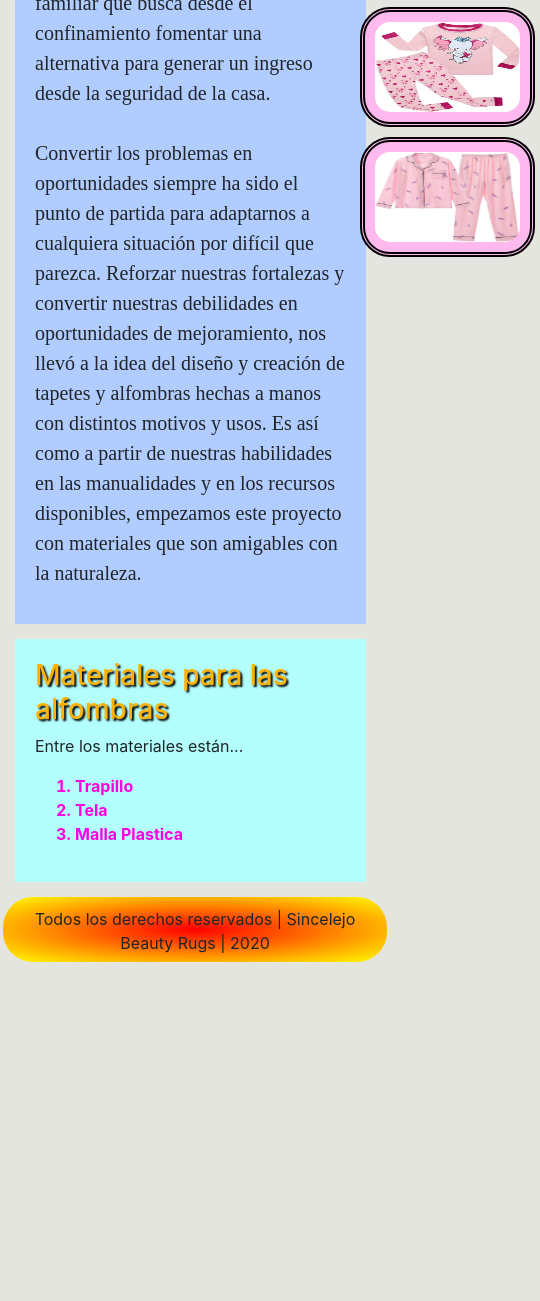
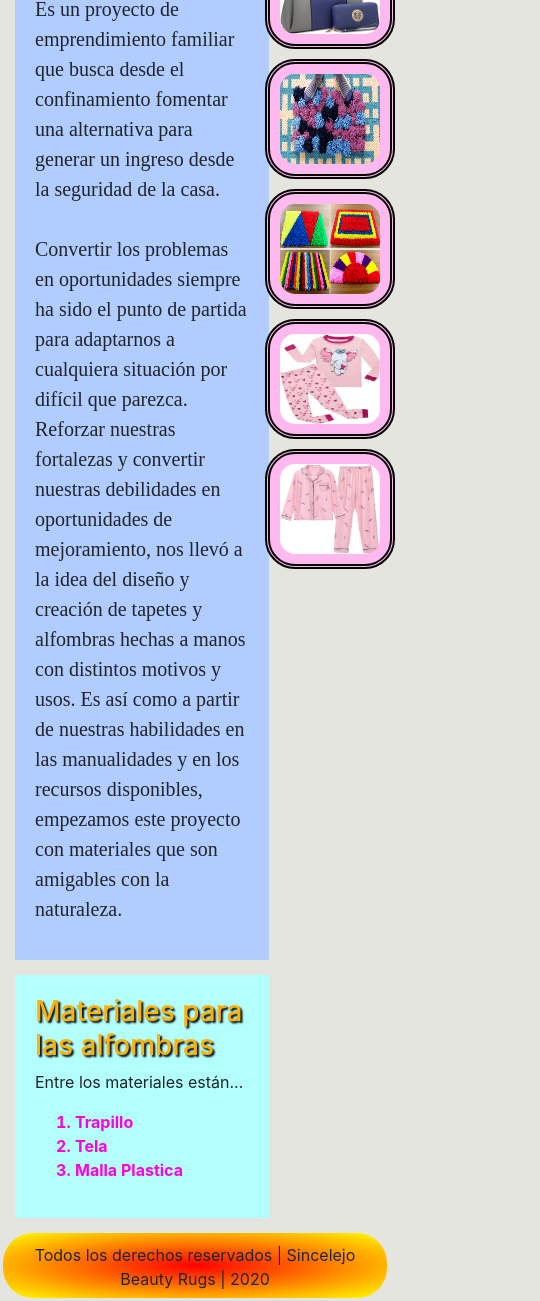
Before and after one commit to DANIELX27/Sincelejo-Beauty-Rugs, a plain HTML site: page index.html in a window 390 px wide. Shown: the part 656-1957 px from the top of the page, 540 px wide, since content can reach past the window. Before the commit the page ends 1621 px from the top, so only its background shows below. Drawn offline with nearby package versions, Linux system fonts and the light colour scheme.

Commit message:
Ajustes en el Phone View

```diff
--- a/css/estilos.css
+++ b/css/estilos.css
@@ -82,13 +82,13 @@
     align-content: center; }
   .section_2 {
     margin: 15px;
-    width: 90%;
+    width: 65%;
     background-color: #B1CCFF;
     padding: 20px;
     align-content: center; }
   .section_3 {
     margin: 15px;
-    width: 90%;
+    width: 65%;
     background-color: #B2FFFD;
     padding: 20px;
     align-content: center; }
@@ -137,7 +137,8 @@
   .container_1 {
     width: 200px;
     position: absolute;
-    left: 270px; }
+    top: 450px;
+    left: 190px; }
   .container_2 {
     padding: 10px;
     border: 5px dotted #33F157;
@@ -291,6 +292,7 @@
     font-size: 15px;
     padding: 0px;
     height: 100px;
+    width: 100%;
     font-weight: bold;
     text-align: center;
     word-spacing: 0px; }
@@ -329,13 +331,13 @@
     align-content: center; }
   .section_2 {
     margin: 15px;
-    width: 90%;
+    width: 65%;
     background-color: #B1CCFF;
     padding: 20px;
     align-content: center; }
   .section_3 {
     margin: 15px;
-    width: 90%;
+    width: 65%;
     background-color: #B2FFFD;
     padding: 20px;
     align-content: center; }
@@ -349,7 +351,7 @@
     border-radius: 30px; }
   /*IMAGENES(all)*/
   .bloque_1 {
-    width: 175px;
+    width: 130px;
     height: 120px;
     float: right;
     margin: 5px;
@@ -382,7 +384,7 @@
     background-color: #FFB9EF;
     margin: 0px 0px; }
   .container_1 {
-    width: 200px;
+    width: 60px;
     position: absolute;
     left: 340px; }
   .container_2 {
@@ -631,6 +633,7 @@
   .container_1 {
     width: 300px;
     position: absolute;
+    top: 150px;
     left: 310px; }
   .container_2 {
     padding: 10px;
@@ -1097,8 +1100,8 @@
     border-radius: 30px; }
   /*IMAGENES(all)*/
   .bloque_1 {
-    width: 430px;
-    height: 360px;
+    width: 420px;
+    height: 350px;
     float: right;
     margin: 5px;
     padding: 10px;
@@ -1132,6 +1135,7 @@
   .container_1 {
     width: 900px;
     position: absolute;
+    top: 120px;
     left: 400px; }
   .container_2 {
     padding: 10px;
--- a/scss/scss.scss
+++ b/scss/scss.scss
@@ -109,7 +109,7 @@ $ancho_imagenes_cel:100px;
 
     .section_2 {
         margin: 15px;
-        width: 90%;
+        width: 65%;
         background-color: #B1CCFF;
         padding: 20px;
         align-content: center;
@@ -117,7 +117,7 @@ $ancho_imagenes_cel:100px;
 
     .section_3 {
         margin: 15px;
-        width: 90%;
+        width: 65%;
         background-color: #B2FFFD;
         padding: 20px;
         align-content: center;
@@ -178,7 +178,8 @@ $ancho_imagenes_cel:100px;
     .container_1 {
         width: 200px;
         position: absolute;
-        left: 270px;
+        top: 450px;
+        left: 190px;
     }
 
     .container_2 {
@@ -369,6 +370,7 @@ $ancho_imagenes_cel:100px;
         font-size: 15px;
         padding: 0px;
         height: 100px;
+        width: 100%;
         font-weight: bold;
         text-align: center;
         word-spacing: 0px;
@@ -427,7 +429,7 @@ $ancho_imagenes_cel:100px;
 
     .section_2 {
         margin: 15px;
-        width: 90%;
+        width: 65%;
         background-color: #B1CCFF;
         padding: 20px;
         align-content: center;
@@ -435,7 +437,7 @@ $ancho_imagenes_cel:100px;
 
     .section_3 {
         margin: 15px;
-        width: 90%;
+        width: 65%;
         background-color: #B2FFFD;
         padding: 20px;
         align-content: center;
@@ -453,7 +455,7 @@ $ancho_imagenes_cel:100px;
 
     /*IMAGENES(all)*/
     .bloque_1 {
-        width: 175px;
+        width: 130px;
         height: 120px;
         float: right;
         margin: 5px;
@@ -494,7 +496,7 @@ $ancho_imagenes_cel:100px;
     }
 
     .container_1 {
-        width: 200px;
+        width: 60px;
         position: absolute;
         left: 340px;
     }
@@ -814,6 +816,7 @@ $ancho_imagenes_cel:100px;
     .container_1 {
         width: 300px;
         position: absolute;
+        top: 150px;
         left: 310px;
     }
 
@@ -1417,8 +1420,8 @@ footer {
 
 /*IMAGENES(all)*/
 .bloque_1 {
-    width: 430px;
-    height: 360px;
+    width: 420px;
+    height: 350px;
     float: right;
     margin: 5px;
     padding: 10px;
@@ -1460,6 +1463,7 @@ footer {
 .container_1 {
     width: 900px;
     position: absolute;
+    top: 120px;
     left: 400px;
 }
 
```
